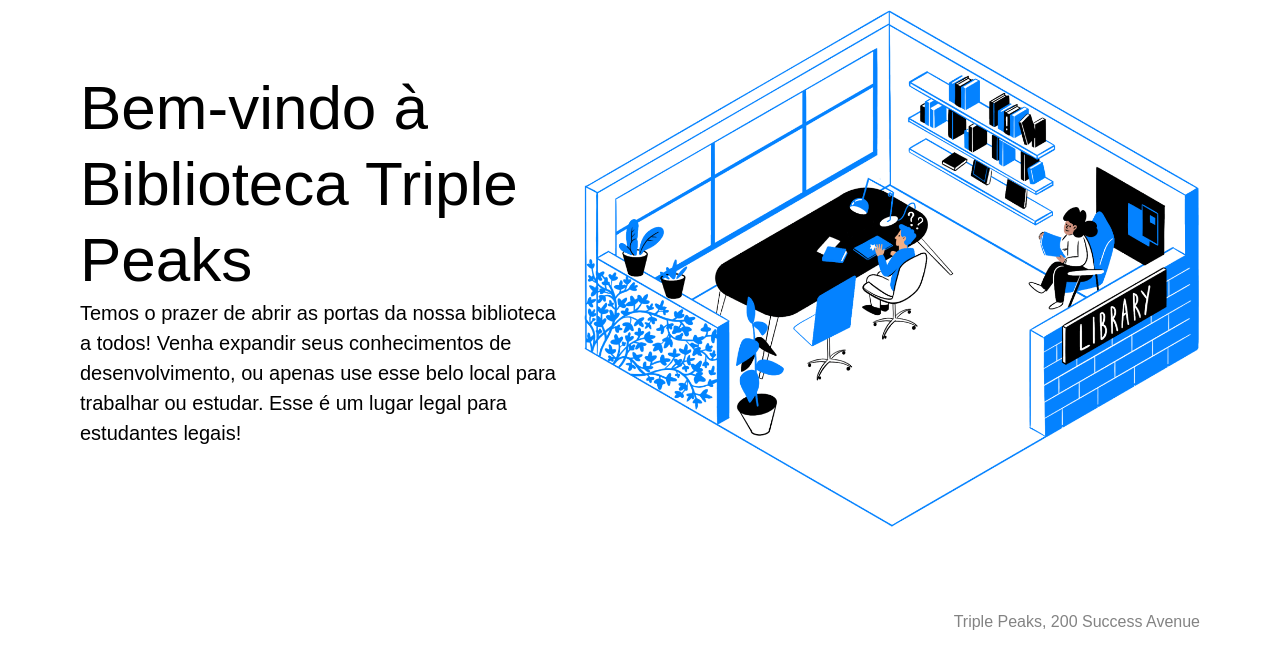
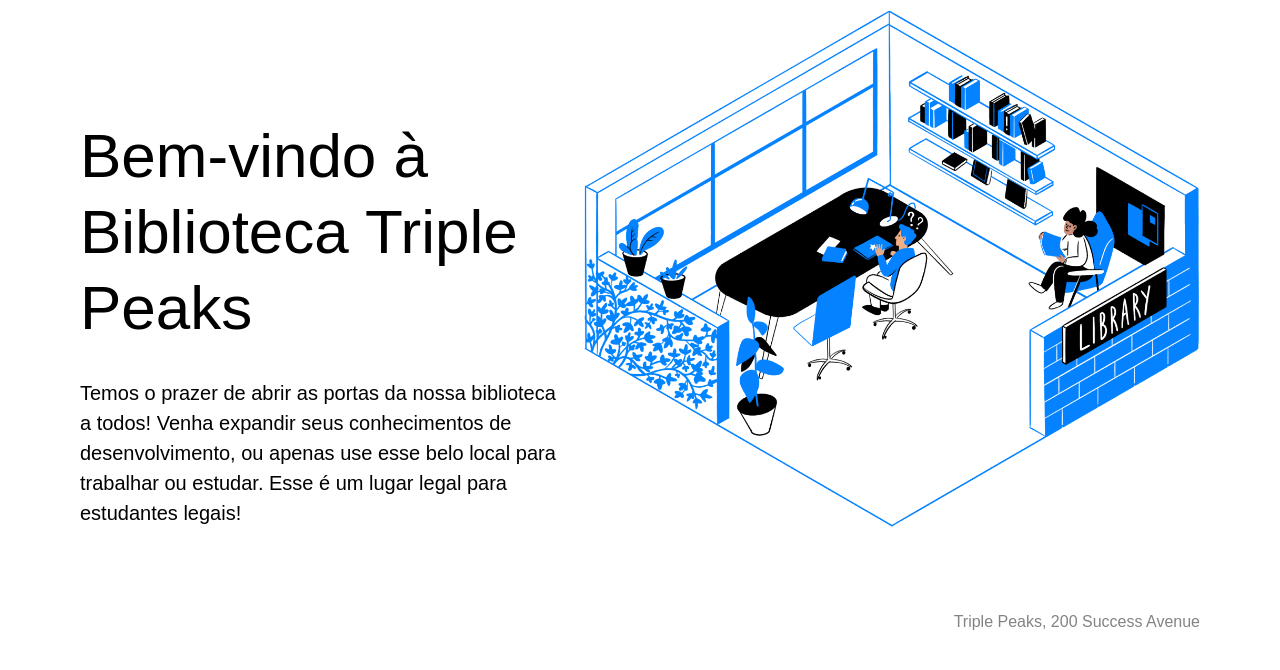
Before and after one commit to veronicaalvarenga/web_project_library_pt, a plain HTML site: page index.html in a window 1280 px wide. Shown: the part 128-798 px from the top of the page. Drawn offline with Linux system fonts and the light colour scheme.

Commit message:
Atualiza style.css conforme checklist

```diff
--- a/styles/style.css
+++ b/styles/style.css
@@ -50,18 +50,18 @@
 }
 
 .header__title {
-  max-width: 610px;
+  max-width: 635px;
   font-size: 62px;
   line-height: 76px;
   font-weight: 500;
-  margin: 0;
+  margin: 128px 0 0;
 }
 
 .header__description {
-  max-width: 510px;
+  max-width: 515px;
   font-size: 20px;
   line-height: 30px;
-  margin: 0;
+  margin: 32px 0 0;
 }
 
 .header__image {
```
